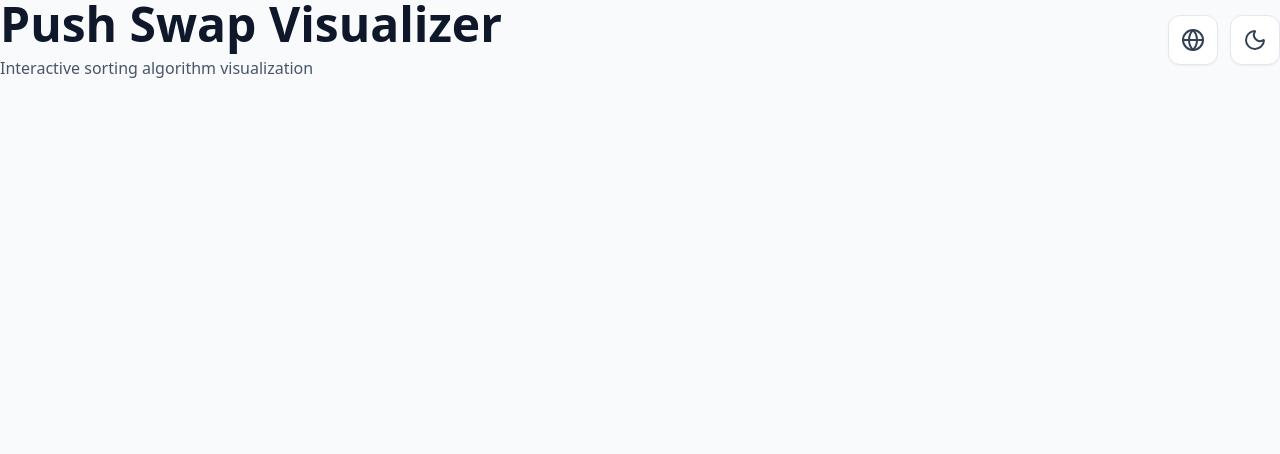
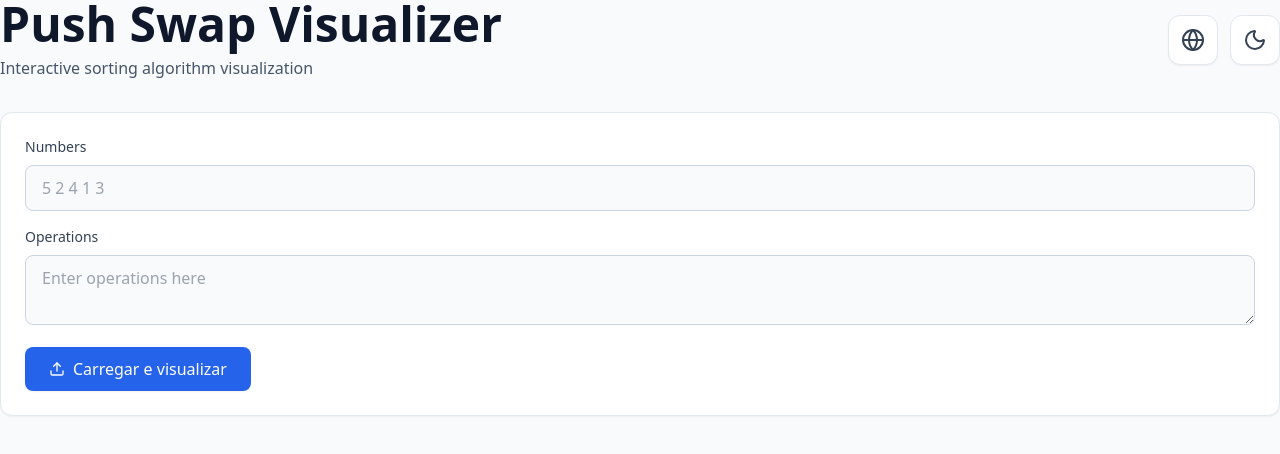
Before and after one commit to Aristidescosta/push_swap_visualizer, a React (Vite) app: page / in a window 1280 px wide. Shown: the top 454 px of the page. Built offline with nearby package versions, Linux system fonts and the light colour scheme.

Commit message:
feat: added form card

```diff
--- a/public/locales/en/translation.json
+++ b/public/locales/en/translation.json
@@ -1,4 +1,8 @@
 {
     "title": "Push Swap Visualizer",
-    "subtitle": "Interactive sorting algorithm visualization"
+    "subtitle": "Interactive sorting algorithm visualization",
+    "numbers": "Numbers",
+    "operations": "Operations",
+     "placeholderOperations": "Enter operations here",
+    "submit": "Upload & Visualize"
 }
--- a/public/locales/fr/translation.json
+++ b/public/locales/fr/translation.json
@@ -1,4 +1,8 @@
 {
   "title": "Visualiseur Push Swap",
-  "subtitle": "Visualisation interactive de l'algorithme de tri"
+  "subtitle": "Visualisation interactive de l'algorithme de tri",
+  "numbers": "Nombres",
+  "operations": "Opérations",
+  "placeholderOperations": "Entrez les opérations ici",
+    "submit": "Télécharger et visualiser"
 }
--- a/public/locales/pt/translation.json
+++ b/public/locales/pt/translation.json
@@ -1,4 +1,8 @@
 {
   "title": "Visualizador Push Swap",
-  "subtitle": "Visualização interativa do algoritmo de ordenação"
+  "subtitle": "Visualização interativa do algoritmo de ordenação",
+  "numbers": "Números",
+    "operations": "Operações",
+    "placeholderOperations": "Insira as operações aqui",
+    "submit": "Carregar e visualizar"
 }
--- a/src/App.tsx
+++ b/src/App.tsx
@@ -1,6 +1,7 @@
 
 import { AppWrapper } from "./components/AppWrapper";
 import { Header } from "./components/header/Header";
+import { FormCard } from "./components/FormCard";
 
 function App() {
 
@@ -8,7 +9,11 @@ function App() {
     <AppWrapper>
       <Header />
       <main>
-
+        <FormCard onSubmit={(numbers, operations) => {
+          console.log("Números:", numbers);
+          console.log("Operações:", operations);
+          // Aqui você pode disparar a lógica de visualização
+        }} />
       </main>
     </AppWrapper>
   );
--- /dev/null
+++ b/src/components/FormCard.tsx
@@ -0,0 +1,52 @@
+import { useState } from "react";
+import type { FormEvent } from "react";
+import { InputField } from "./InputField";
+import { TextareaField } from "./TextareaField";
+import { Upload } from "lucide-react";
+import { useTranslation } from "react-i18next";
+
+interface FormCardProps {
+  onSubmit: (numbers: string, operations: string) => void;
+}
+
+export const FormCard = ({ onSubmit }: FormCardProps) => {
+  const [numbers, setNumbers] = useState("");
+  const [operations, setOperations] = useState("");
+  const {  t} = useTranslation();
+
+  const handleSubmit = (e: FormEvent) => {
+    e.preventDefault();
+    onSubmit(numbers, operations);
+  };
+
+  return (
+    <form
+      onSubmit={handleSubmit}
+      className="rounded-xl shadow-sm p-6 transition-colors bg-white border border-slate-200 dark:bg-slate-800 dark:border-slate-700"
+    >
+      <div className="grid grid-cols-1 gap-4 mb-4">
+        <InputField
+          id="numbers"
+          label={t("numbers")}
+          placeholder="5 2 4 1 3"
+          value={numbers}
+          onChange={(e) => setNumbers(e.target.value)}
+        />
+        <TextareaField
+          id="operations"
+          label={t("operations")}
+          placeholder={t("placeholderOperations")}
+          value={operations}
+          onChange={(e) => setOperations(e.target.value)}
+        />
+      </div>
+      <button
+        type="submit"
+        className="px-6 py-2.5 bg-blue-600 text-white rounded-lg font-medium hover:bg-blue-700 active:bg-blue-800 transition-all flex items-center gap-2 shadow-sm hover:shadow-md"
+      >
+        <Upload className="w-4 h-4" />
+        Carregar e visualizar
+      </button>
+    </form>
+  );
+};
--- /dev/null
+++ b/src/components/InputField.tsx
@@ -0,0 +1,30 @@
+import type { ChangeEvent } from "react";
+
+interface InputFieldProps {
+  id: string;
+  label: string;
+  placeholder?: string;
+  value: string;
+  onChange: (e: ChangeEvent<HTMLInputElement>) => void;
+}
+
+export const InputField = ({ id, label, placeholder, value, onChange }: InputFieldProps) => {
+  return (
+    <div>
+      <label
+        htmlFor={id}
+        className="block text-sm font-medium mb-2 text-slate-700 dark:text-slate-300"
+      >
+        {label}
+      </label>
+      <input
+        id={id}
+        type="text"
+        value={value}
+        onChange={onChange}
+        placeholder={placeholder}
+        className="w-full px-4 py-2.5 rounded-lg border focus:outline-none focus:ring-2 focus:ring-blue-500 focus:border-transparent transition-all bg-slate-50 border-slate-300 text-slate-900 dark:bg-slate-700 dark:border-slate-600 dark:text-white dark:placeholder-slate-400"
+      />
+    </div>
+  );
+};
--- /dev/null
+++ b/src/components/TextareaField.tsx
@@ -0,0 +1,29 @@
+import type { ChangeEvent } from "react";
+
+interface TextareaFieldProps {
+  id: string;
+  label: string;
+  placeholder?: string;
+  value: string;
+  onChange: (e: ChangeEvent<HTMLTextAreaElement>) => void;
+}
+
+export const TextareaField = ({ id, label, placeholder, value, onChange }: TextareaFieldProps) => {
+  return (
+    <div>
+      <label
+        htmlFor={id}
+        className="block text-sm font-medium mb-2 text-slate-700 dark:text-slate-300"
+      >
+        {label}
+      </label>
+      <textarea
+        id={id}
+        value={value}
+        onChange={onChange}
+        placeholder={placeholder}
+        className="w-full px-4 py-2.5 rounded-lg border focus:outline-none focus:ring-2 focus:ring-blue-500 focus:border-transparent transition-all bg-slate-50 border-slate-300 text-slate-900 dark:bg-slate-700 dark:border-slate-600 dark:text-white dark:placeholder-slate-400"
+      />
+    </div>
+  );
+};
```
